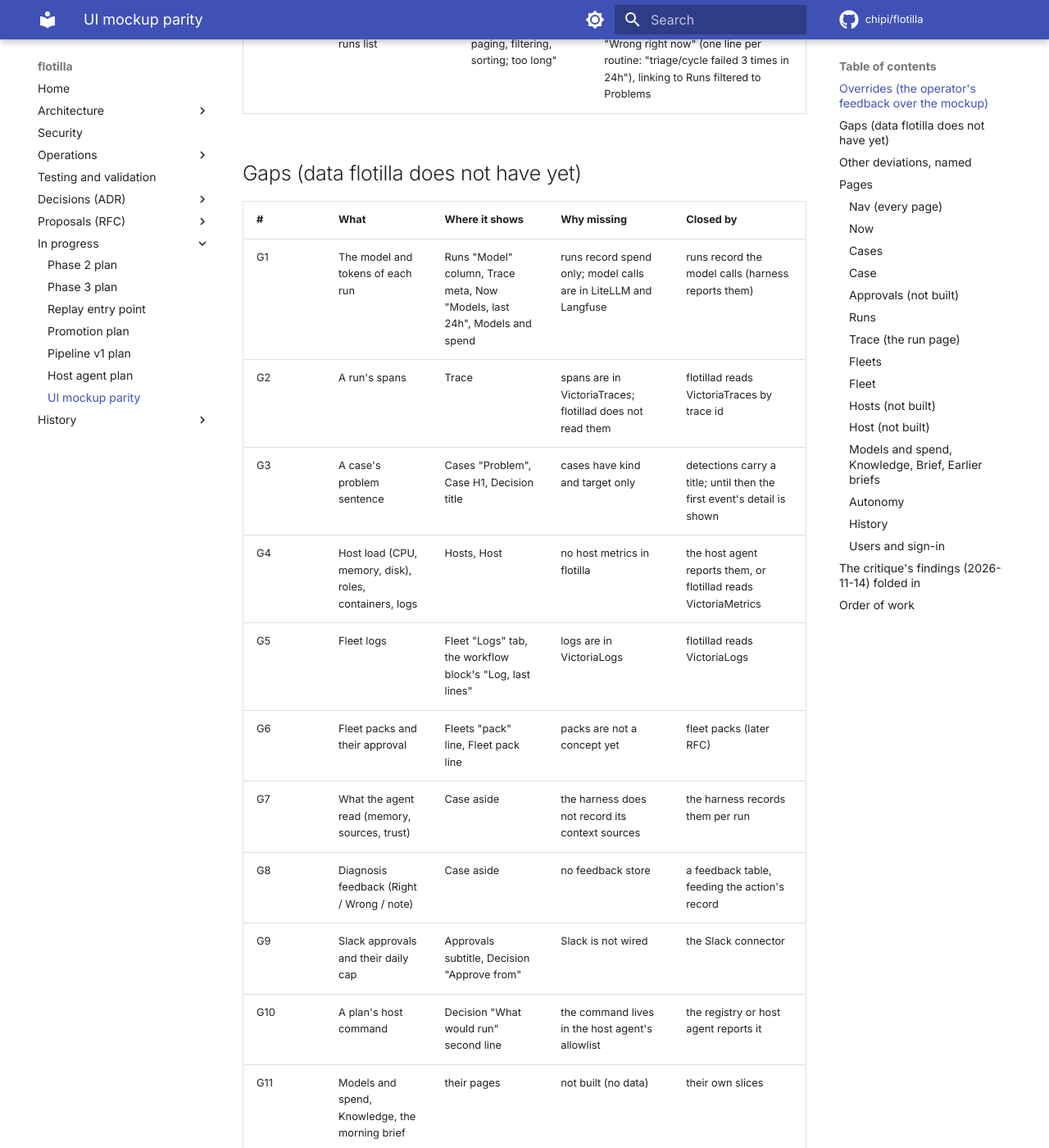
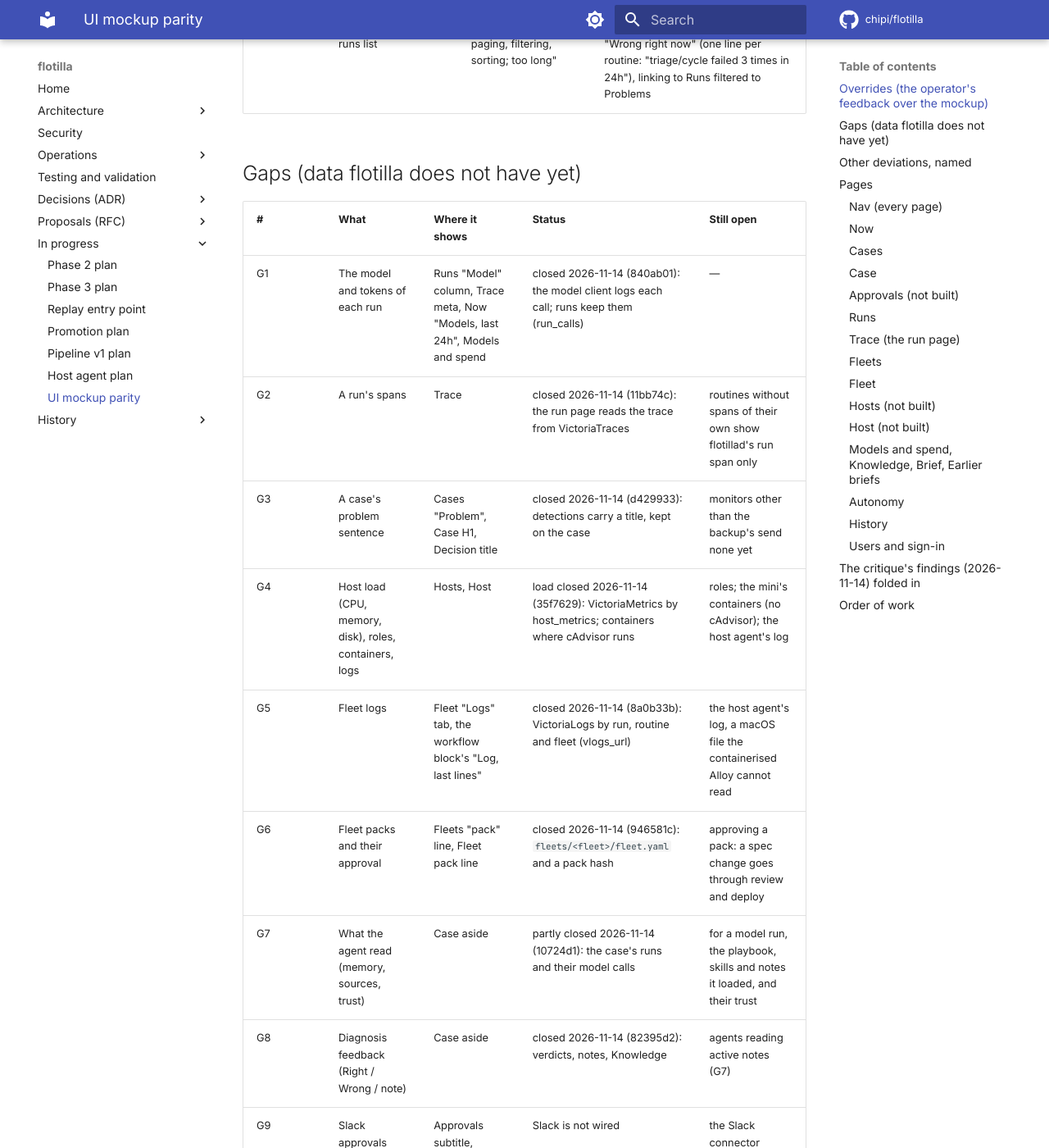
Before and after one commit to chipi/flotilla, an MkDocs documentation site: the page built from docs/wip/ui-mockup-parity.md, in a window 1280 px wide and 1400 px high, scrolled down 1038 px. Shown: the whole window at 82% size. Built offline with MkDocs 1.6.1 and Material for MkDocs 9.7.7, drawn with Linux system fonts in a browser that asks for light colours; comment, search, counter and statistics services are not loaded; some of the changed text lies outside the part shown.

Commit message:
docs: the parity gap table after the gap batch
G1-G6, G8, G10 closed with their commits, G7 partly, G11 has Models and
Knowledge (the brief remains). G15 added: contract checks are not scheduled.

Co-Authored-By: Claude Opus 5.5 <noreply@anthropic.com>
Claude-Session: https://claude.ai/code/session_014cvkLDhZiuT6G7yUUfGC4i

```diff
--- a/docs/wip/ui-mockup-parity.md
+++ b/docs/wip/ui-mockup-parity.md
@@ -27,22 +27,23 @@ Rules for the rebuild:
 
 ## Gaps (data flotilla does not have yet)
 
-| # | What | Where it shows | Why missing | Closed by |
+| # | What | Where it shows | Status | Still open |
 | --- | --- | --- | --- | --- |
-| G1 | The model and tokens of each run | Runs "Model" column, Trace meta, Now "Models, last 24h", Models and spend | runs record spend only; model calls are in LiteLLM and Langfuse | runs record the model calls (harness reports them) |
-| G2 | A run's spans | Trace | spans are in VictoriaTraces; flotillad does not read them | flotillad reads VictoriaTraces by trace id |
-| G3 | A case's problem sentence | Cases "Problem", Case H1, Decision title | cases have kind and target only | detections carry a title; until then the first event's detail is shown |
-| G4 | Host load (CPU, memory, disk), roles, containers, logs | Hosts, Host | no host metrics in flotilla | the host agent reports them, or flotillad reads VictoriaMetrics |
-| G5 | Fleet logs | Fleet "Logs" tab, the workflow block's "Log, last lines" | logs are in VictoriaLogs | flotillad reads VictoriaLogs |
-| G6 | Fleet packs and their approval | Fleets "pack" line, Fleet pack line | packs are not a concept yet | fleet packs (later RFC) |
-| G7 | What the agent read (memory, sources, trust) | Case aside | the harness does not record its context sources | the harness records them per run |
-| G8 | Diagnosis feedback (Right / Wrong / note) | Case aside | no feedback store | a feedback table, feeding the action's record |
+| G1 | The model and tokens of each run | Runs "Model" column, Trace meta, Now "Models, last 24h", Models and spend | closed 2026-11-14 (840ab01): the model client logs each call; runs keep them (run_calls) | — |
+| G2 | A run's spans | Trace | closed 2026-11-14 (11bb74c): the run page reads the trace from VictoriaTraces | routines without spans of their own show flotillad's run span only |
+| G3 | A case's problem sentence | Cases "Problem", Case H1, Decision title | closed 2026-11-14 (d429933): detections carry a title, kept on the case | monitors other than the backup's send none yet |
+| G4 | Host load (CPU, memory, disk), roles, containers, logs | Hosts, Host | load closed 2026-11-14 (35f7629): VictoriaMetrics by host_metrics; containers where cAdvisor runs | roles; the mini's containers (no cAdvisor); the host agent's log |
+| G5 | Fleet logs | Fleet "Logs" tab, the workflow block's "Log, last lines" | closed 2026-11-14 (8a0b33b): VictoriaLogs by run, routine and fleet (vlogs_url) | the host agent's log, a macOS file the containerised Alloy cannot read |
+| G6 | Fleet packs and their approval | Fleets "pack" line, Fleet pack line | closed 2026-11-14 (946581c): `fleets/<fleet>/fleet.yaml` and a pack hash | approving a pack: a spec change goes through review and deploy |
+| G7 | What the agent read (memory, sources, trust) | Case aside | partly closed 2026-11-14 (10724d1): the case's runs and their model calls | for a model run, the playbook, skills and notes it loaded, and their trust |
+| G8 | Diagnosis feedback (Right / Wrong / note) | Case aside | closed 2026-11-14 (82395d2): verdicts, notes, Knowledge | agents reading active notes (G7) |
 | G9 | Slack approvals and their daily cap | Approvals subtitle, Decision "Approve from" | Slack is not wired | the Slack connector |
-| G10 | A plan's host command | Decision "What would run" second line | the command lives in the host agent's allowlist | the registry or host agent reports it |
-| G11 | Models and spend, Knowledge, the morning brief | their pages | not built (no data) | their own slices |
+| G10 | A plan's host command | Decision "What would run" second line | closed 2026-11-14 (999ddc4): the agent reports its allowlist in hello | needs the agent upgraded to this build |
+| G11 | Models and spend, Knowledge, the morning brief | their pages | Models and spend and Knowledge built 2026-11-14 | the morning brief |
 | G12 | Platform and per-host execution caps as numbers | Autonomy guardrails, Now status line | closed in the rebuild: read from `policy.Limits` | — |
 | G13 | The evidence a level needs | Autonomy "Evidence toward the next level" bar | policy has no threshold: only a person promotes | a promotion rule in policy; the page shows the record without a bar until then |
 | G14 | A recurrence rule per kind | Autonomy | policy has none; a case that comes back is a new case | a recurrence rule in policy |
+| G15 | Contract checks on a schedule | Models "Check now", the selected model's checks | runtime/contract_check.py exists, no routine runs it | a platform routine that runs it daily |
 
 ## Other deviations, named
 
```
